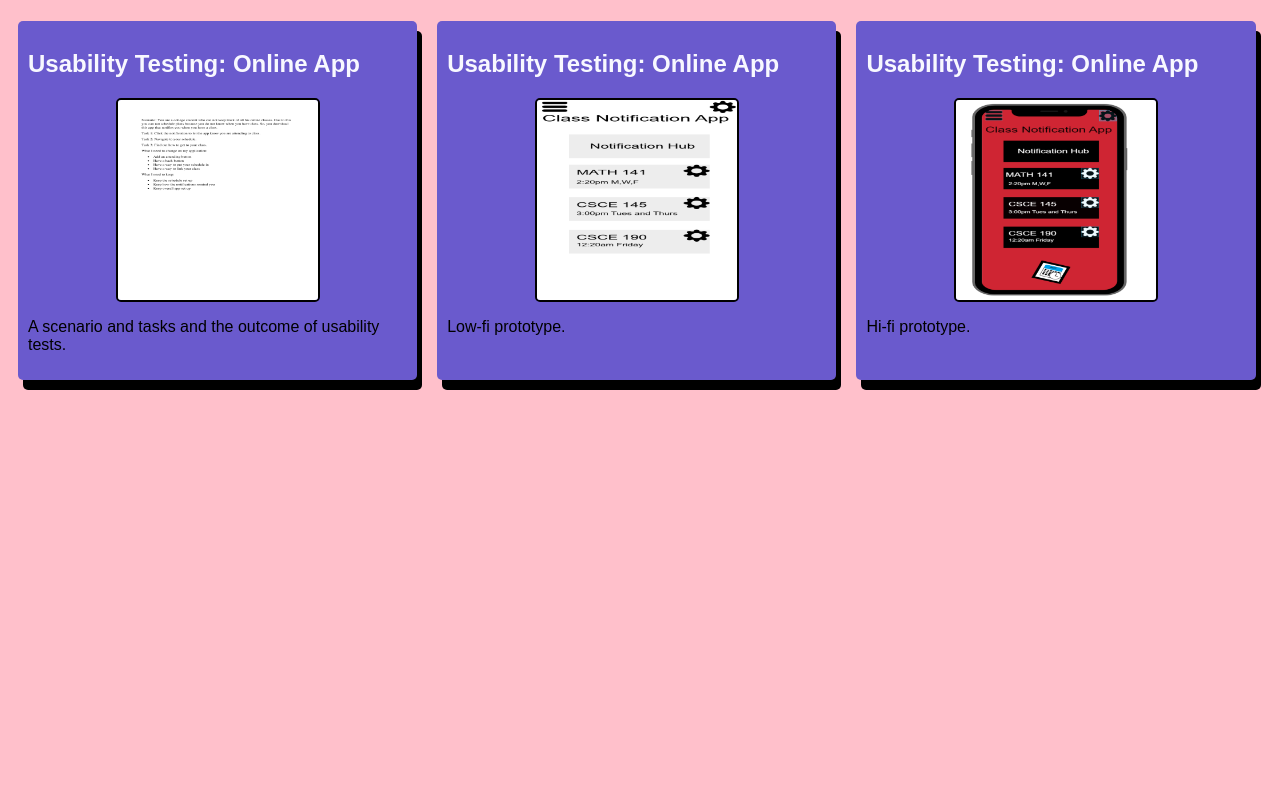
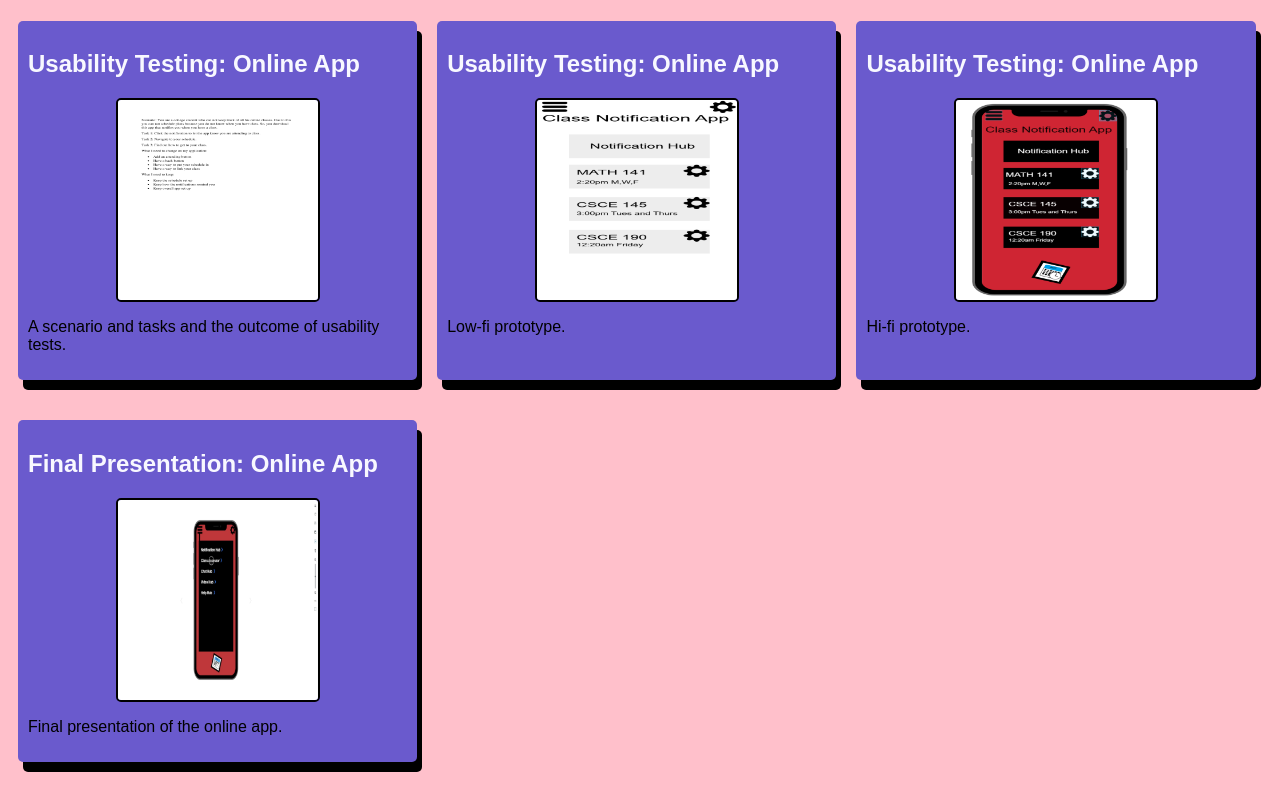
Before and after one commit to baileymook/baileymook.github.io, a plain HTML site: page index.html in a window 1280 px wide. Shown: the part 1141-1941 px from the top of the page. Before the commit the page ends 1559 px from the top, so only its background shows below. Drawn offline with Linux system fonts and the light colour scheme.

Commit message:
Add files via upload

```diff
--- a/index.html
+++ b/index.html
@@ -92,6 +92,14 @@
                                       Hi-fi prototype.
                                   </p>
                       </section>
+                                               <!-- Hi-fi Prototype Assignment-->
+                                               <section class="assignment">
+                                                <a href="https://youtu.be/yTXiIjlcbvI"><h2>Final Presentation: Online App </h2></a>
+                                                <a href="https://youtu.be/yTXiIjlcbvI"><img src="images/final-presentation.png"></a>
+                                                      <p>
+                                                          Final presentation of the online app.
+                                                      </p>
+                                          </section>
                     </div>
     </body>
 </html>
```
Also changed, not shown: images/final-presentation.png (added).
